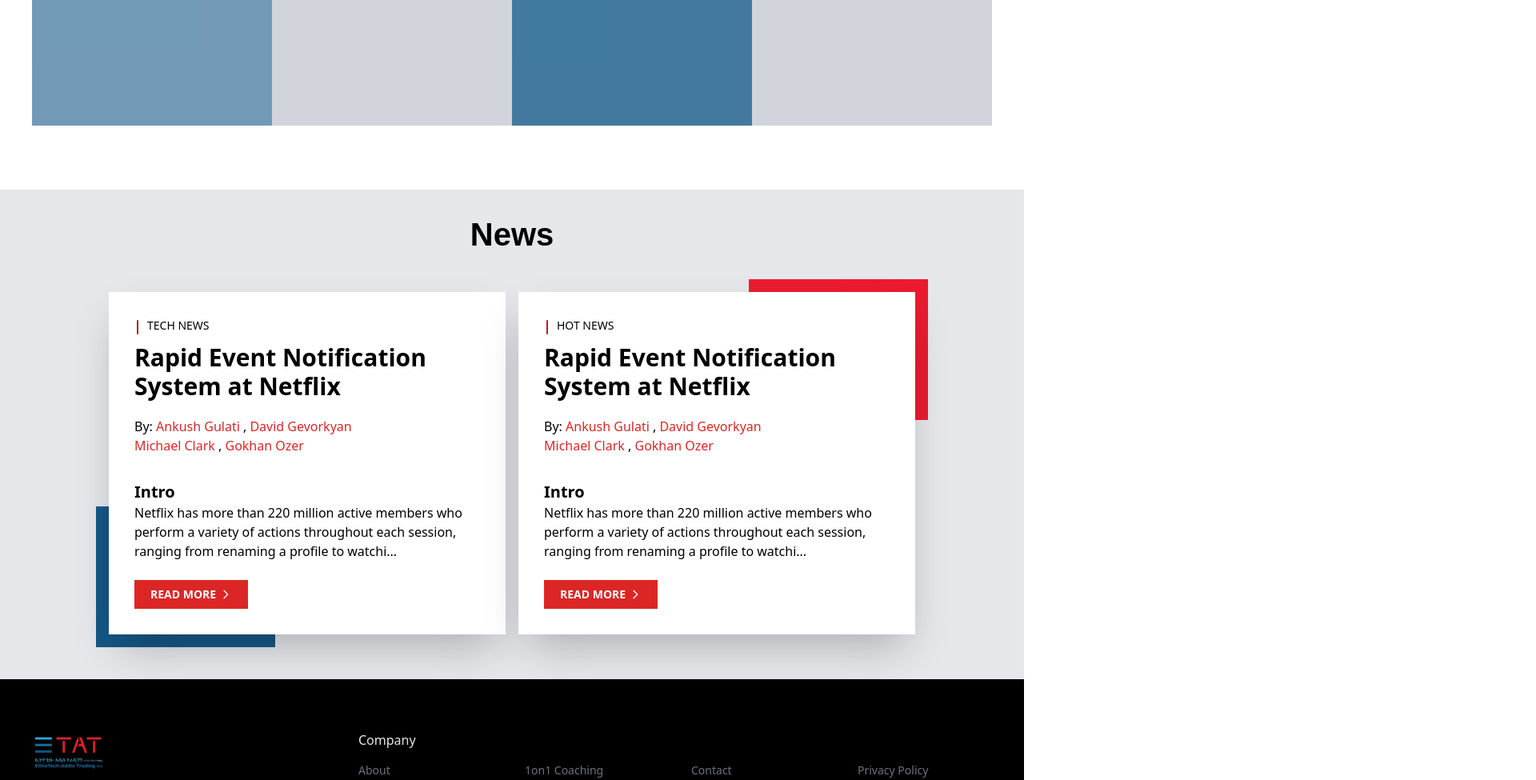
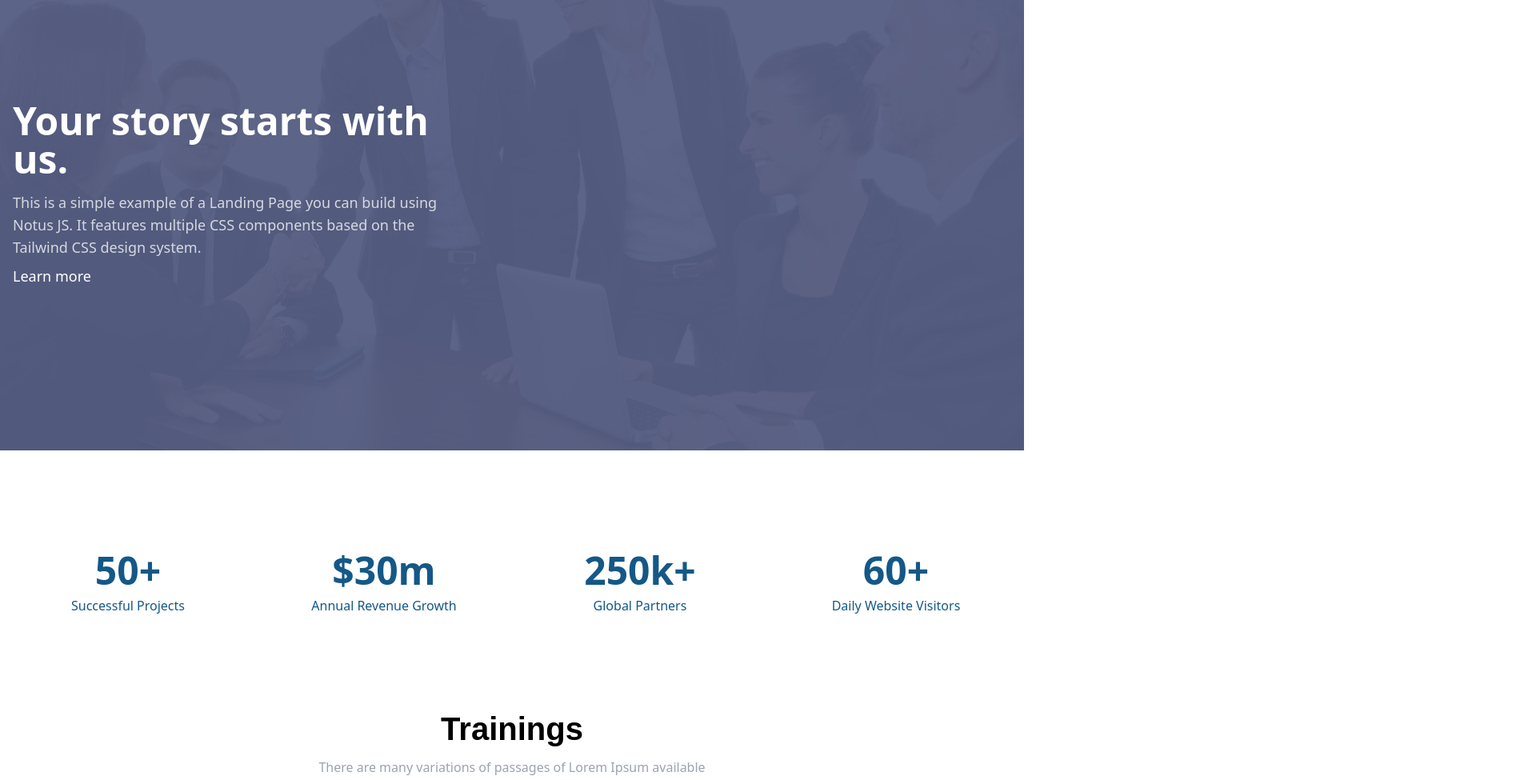
Before and after one commit to isume295/ethio-tech-addis, a React (Create React App) app: page / in a window 1280 px wide. Shown: the part 1680-2655 px from the top of the page at 80% size, 1920 px wide, since content can reach past the window. Built offline with nearby package versions, Linux system fonts and the light colour scheme.

Commit message:
Add trainings

```diff
--- a/src/components/home/Home.jsx
+++ b/src/components/home/Home.jsx
@@ -5,6 +5,10 @@
 import News from './News';
 import Information from './Information';
 import Footer from './Footer';
+import Partners from './Partners';
+import WorkWithUs from './WorkWithUs';
+import Events from './Events';
+import Trainigs from './Trainigs';
 
 export default function Home() {
   return (
@@ -12,8 +16,12 @@
       <Header />
       <Navbar />
       <Hero />
+      <WorkWithUs />
       <Information />
+      <Trainigs />
       <News />
+      <Events />
+      <Partners />
       <Footer />
     </>
   );
--- a/src/components/home/Information.jsx
+++ b/src/components/home/Information.jsx
@@ -3,18 +3,41 @@
 export default function Information() {
   return (
     <div className=" relative z-20 flex w-full justify-center pb-20 items-center bg-white">
-      <div className=" flex container flex-wrap mx-6 justify-center w-full px-4 items-center">
-        <div className="w-1/4 h-56 opacity-60 bg-mainColor">
-          hi
-        </div>
-        <div className="w-1/4 h-56 bg-gray-300">
-          hi
-        </div>
-        <div className="w-1/4 h-56 opacity-80 bg-mainColor">
-          hi
-        </div>
-        <div className="w-1/4 h-56 bg-gray-300">
-          hi
+      <div className="container flex flex-col bg-white">
+        <div className="w-full draggable">
+          <div className="container flex flex-col items-center gap-16 my-10">
+            <div className="grid w-full grid-cols-1 lg:grid-cols-4 md:grid-cols-2 gap-y-8">
+              <div className="flex flex-col items-center text-mainColor">
+                <h3 className="text-5xl font-extrabold leading-tight text-center text-dark-grey-900">
+                  <span id="countto1" />
+                  50+
+                </h3>
+                <p className="text-base font-medium leading-7 text-center text-dark-grey-600">Successful Projects</p>
+              </div>
+              <div className="flex flex-col items-center text-mainColor">
+                <h3 className="text-5xl font-extrabold leading-tight text-center text-dark-grey-900">
+                  $
+                  <span id="countto2" />
+                  30m
+                </h3>
+                <p className="text-base font-medium leading-7 text-center text-dark-grey-600">Annual Revenue Growth</p>
+              </div>
+              <div className="flex flex-col items-center text-mainColor">
+                <h3 className="text-5xl font-extrabold leading-tight text-center text-dark-grey-900">
+                  <span id="countto3" />
+                  250k+
+                </h3>
+                <p className="text-base font-medium leading-7 text-center text-dark-grey-600">Global Partners</p>
+              </div>
+              <div className="flex flex-col items-cente text-mainColor">
+                <h3 className="text-5xl font-extrabold leading-tight text-center text-dark-grey-900">
+                  <span id="countto4" />
+                  60+
+                </h3>
+                <p className="text-base font-medium leading-7 text-center text-dark-grey-600">Daily Website Visitors</p>
+              </div>
+            </div>
+          </div>
         </div>
       </div>
     </div>
--- a/src/components/home/News.jsx
+++ b/src/components/home/News.jsx
@@ -16,7 +16,7 @@
                    font-raleway
                    "
         >
-          News
+          Latest News
         </h2>
         <div className=" flex w-full md:container">
           <div className="relative z-20 md:p-4 md:mx-20 h-full flex flex-col md:flex-row gap-4 items-center justify-center">
--- /dev/null
+++ b/src/components/home/Partners.jsx
@@ -0,0 +1,71 @@
+/* eslint-disable react/jsx-boolean-value */
+import React from 'react';
+import { Swiper, SwiperSlide } from 'swiper/react';
+import 'swiper/css';
+import {
+  Autoplay, Pagination, Navigation, EffectFade,
+} from 'swiper/modules';
+import 'swiper/css/pagination';
+
+export default function Partners() {
+  const images = [
+    { src: 'https://synaxtech.com/wp-content/uploads/2023/01/Nevis-Logo-scaled.jpg' },
+    { src: 'https://synaxtech.com/wp-content/uploads/2023/01/Kron-Logo-scaled.jpg' },
+    { src: 'https://synaxtech.com/wp-content/uploads/2023/01/Cyble-Logo-scaled.jpg' },
+    { src: 'https://synaxtech.com/wp-content/uploads/2023/01/Global-Relay-Logo-scaled.jpg' },
+    { src: 'https://synaxtech.com/wp-content/uploads/2023/01/GuardyooLogo-scaled.jpg' },
+    { src: 'https://synaxtech.com/wp-content/uploads/2023/01/Clari5-Logo-scaled.jpg' },
+    { src: 'https://synaxtech.com/wp-content/uploads/2023/01/Cofense-Logo-2-scaled.jpg' },
+    { src: 'https://synaxtech.com/wp-content/uploads/2023/01/Kratikal-Logo-scaled.jpg' },
+    { src: 'https://synaxtech.com/wp-content/uploads/2023/01/Nevis-Logo-scaled.jpg' },
+    { src: 'https://synaxtech.com/wp-content/uploads/2023/01/NSFOCUS-Logo-1-scaled.jpg' },
+    { src: 'https://synaxtech.com/wp-content/uploads/2023/01/Nevis-Logo-scaled.jpg' },
+
+  ];
+  return (
+    <div className="relative bg-white flex justify-center items-center h-48 md:h-60 z-20">
+      <div className="container hidden md:flex">
+        <Swiper
+          modules={[Autoplay, Pagination, Navigation, EffectFade]}
+          slidesPerView={5}
+          loop
+          autoplay={true}
+          pagination={{ clickable: false }}
+        >
+
+          {images.map((image) => (
+            <SwiperSlide key={image.src}>
+              <div className="flex px-8 py-20">
+                <div className="flex justify-center items-center ">
+                  <img className="h-8 md:h-16" src={image.src} alt="img" />
+                </div>
+              </div>
+            </SwiperSlide>
+          ))}
+
+        </Swiper>
+      </div>
+      <div className="container flex md:hidden">
+        <Swiper
+          modules={[Autoplay, Pagination, Navigation, EffectFade]}
+          slidesPerView={1}
+          loop
+          autoplay={true}
+          pagination={{ clickable: false }}
+        >
+
+          {images.map((image) => (
+            <SwiperSlide key={image.src}>
+              <div className="flex px-8 justify-center items-center py-10">
+                <div className="flex justify-center items-center ">
+                  <img className="h-12" src={image.src} alt="img" />
+                </div>
+              </div>
+            </SwiperSlide>
+          ))}
+
+        </Swiper>
+      </div>
+    </div>
+  );
+}
--- /dev/null
+++ b/src/components/home/Trainigs.jsx
@@ -0,0 +1,69 @@
+/* eslint-disable jsx-a11y/anchor-is-valid */
+import React from 'react';
+
+export default function Trainigs() {
+  return (
+    <div className="relative z-20 flex px-5 md:px-0 flex-col justify-center items-center bg-white w-full h-auto ">
+      <div className="flex flex-wrap -mx-4">
+        <div className="w-full px-4">
+          <div className="text-center mx-auto mb-12 lg:mb-20 max-w-[510px]">
+            <h2
+              className="
+                   font-bold
+                   text-3xl
+                   sm:text-4xl
+                   md:text-[40px]
+                   text-dark
+                   mb-4
+                   font-raleway
+                   "
+            >
+              Trainings
+            </h2>
+            <p className="text-base font text-gray-400">
+              There are many variations of passages of Lorem Ipsum available
+              but the majority have suffered alteration in some form.
+            </p>
+          </div>
+        </div>
+      </div>
+      <div className="relative z-20 flex flex-col md:flex-row full gap-4 mx-auto mb-20">
+        <div className="bg-white shadow-md border border-gray-200 rounded-lg max-w-sm">
+          <a href="#">
+            <img className="rounded-t-lg" src="https://flowbite.com/docs/images/blog/image-1.jpg" alt="img" />
+          </a>
+          <div className="p-5">
+            <a href="#">
+              <h5 className="text-gray-900 font-bold text-2xl tracking-tight mb-2">Noteworthy technology acquisitions 2021</h5>
+            </a>
+            <p className="font-normal text-gray-700 mb-3">Here are the biggest enterprise technology acquisitions of 2021 so far, in reverse chronological order.</p>
+          </div>
+        </div>
+
+        <div className="bg-white shadow-md border border-gray-200 rounded-lg max-w-sm">
+          <a href="#">
+            <img className="rounded-t-lg" src="https://flowbite.com/docs/images/blog/image-1.jpg" alt="img" />
+          </a>
+          <div className="p-5">
+            <a href="#">
+              <h5 className="text-gray-900 font-bold text-2xl tracking-tight mb-2">Noteworthy technology acquisitions 2021</h5>
+            </a>
+            <p className="font-normal text-gray-700 mb-3">Here are the biggest enterprise technology acquisitions of 2021 so far, in reverse chronological order.</p>
+          </div>
+        </div>
+
+        <div className="bg-white shadow-md border border-gray-200 rounded-lg max-w-sm">
+          <a href="#">
+            <img className="rounded-t-lg" src="https://flowbite.com/docs/images/blog/image-1.jpg" alt="img" />
+          </a>
+          <div className="p-5">
+            <a href="#">
+              <h5 className="text-gray-900 font-bold text-2xl tracking-tight mb-2">Noteworthy technology acquisitions 2021</h5>
+            </a>
+            <p className="font-normal text-gray-700 mb-3">Here are the biggest enterprise technology acquisitions of 2021 so far, in reverse chronological order.</p>
+          </div>
+        </div>
+      </div>
+    </div>
+  );
+}
--- a/src/components/home/WhatWeDo.jsx
+++ b/src/components/home/WhatWeDo.jsx
@@ -2,7 +2,7 @@
 
 export default function WhatWeDo() {
   return (
-    <section className="pt-20 lg:pt-[80px] pb-12 lg:pb-[90px]">
+    <section className="pt-20 lg:pt-[80px] pb-12 lg:pb-[0px]">
       <div className="container">
         <div className="flex flex-wrap -mx-4">
           <div className="w-full px-4">
--- /dev/null
+++ b/src/components/home/WorkWithUs.jsx
@@ -0,0 +1,40 @@
+import React from 'react';
+import img from '../../assets/image/ppl.jpg';
+
+export default function WorkWithUs() {
+  return (
+    <div className="relative z-20 h-[480px] md:h-screen flex justify-center items-center md:py-4 bg-white">
+      <div
+        className="w-full relative h-full md:h-5/6 opacity-90 bg-mainColor"
+        style={{
+          backgroundImage: `url(${img})`,
+          backgroundSize: 'cover',
+          backgroundPosition: 'center',
+        }}
+      >
+        <span id="blackOverlay" className="w-full h-full absolute opacity-80 bg-secondColor" />
+        <span id="blackOverlay" className="w-full h-full absolute opacity-75 bg-mainColor" />
+
+        <div className="container relative  flex justify-center items-center h-full">
+          <div className=" my-auto flex flex-wrap">
+            <div className="w-full lg:w-6/12 px-4 my-auto">
+              <div className="pr-12">
+                <h1 className="text-white font-semibold text-5xl">
+                  Your story starts with us.
+                </h1>
+                <p className="mt-4 text-lg text-gray-300">
+                  This is a simple example of a Landing Page you can build using
+                  Notus JS. It features multiple CSS components based on the
+                  Tailwind CSS design system.
+                </p>
+                <button type="button" className="text-white mt-2 text-lg">Learn more</button>
+              </div>
+            </div>
+          </div>
+        </div>
+
+      </div>
+
+    </div>
+  );
+}
```
Also changed, not shown: src/components/home/Events.jsx (renamed from src/components/home/Training.jsx, +4 -4 lines), src/components/home/Footer.jsx (+28 -28 lines), src/assets/image/ppl.jpg (added).
